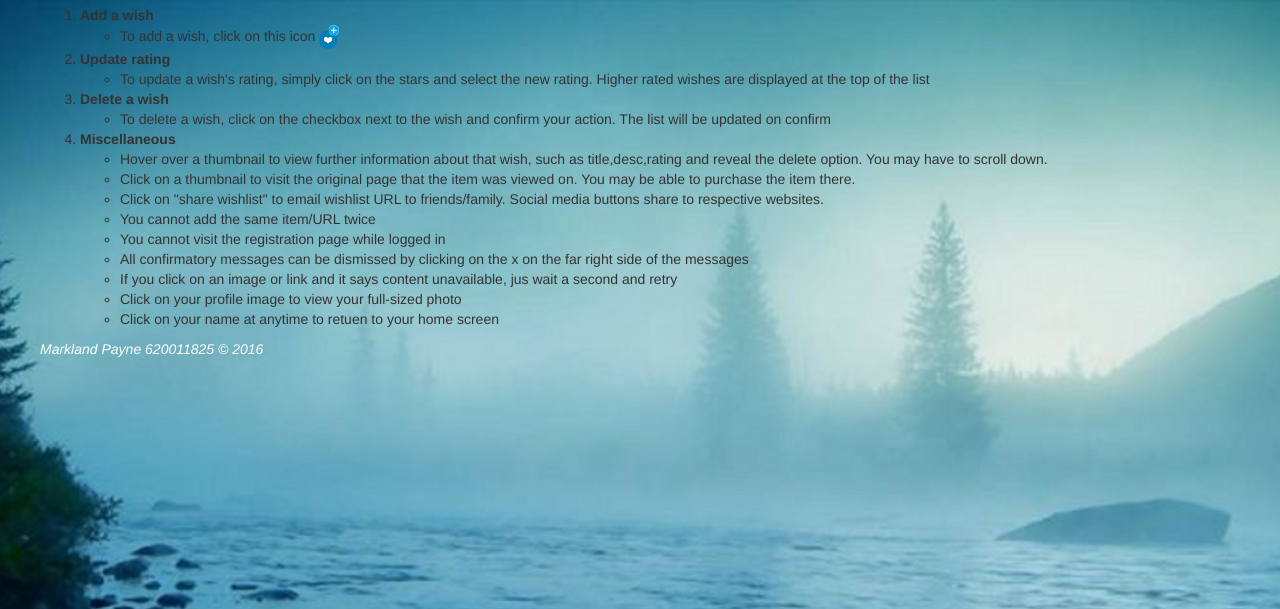
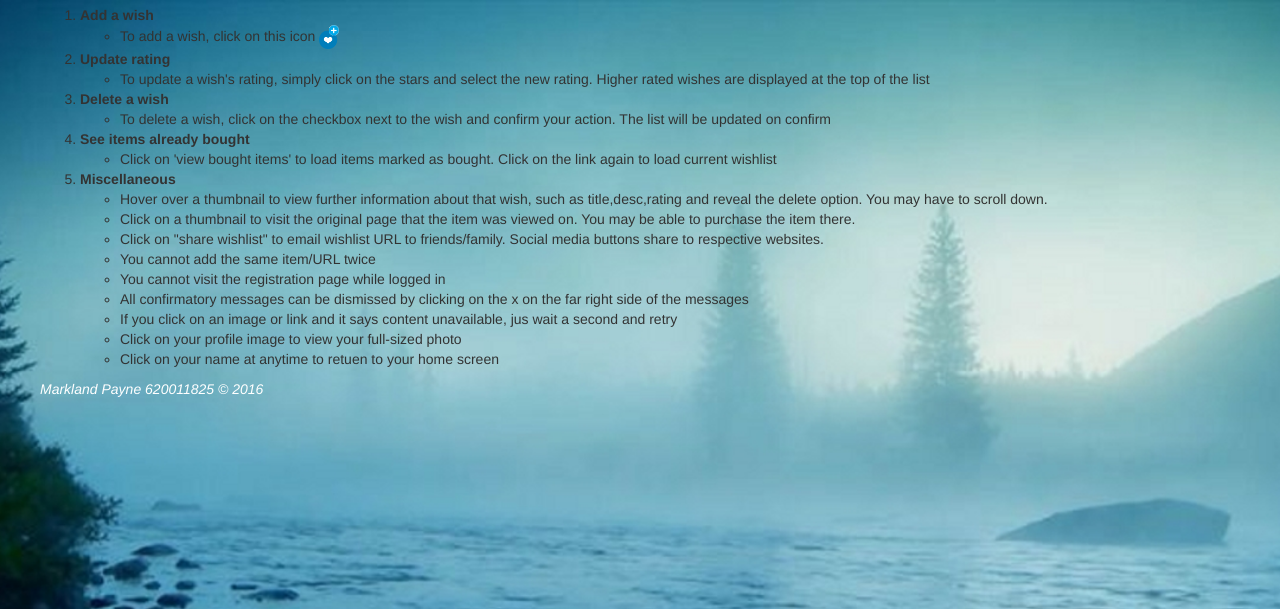
Before and after one commit to marklandp/info3180-project4, a Flask app: page /about/ in a window 1280 px wide. Shown: the top 609 px of the page. Run offline with Flask 2, Linux system fonts and the light colour scheme; style sheets or scripts are compiled from the project's sources; some libraries are stand-ins or nearby versions.

Commit message:
updated docs

```diff
--- a/app/templates/about.html
+++ b/app/templates/about.html
@@ -19,6 +19,10 @@
     <ul>
         <li>To delete a wish, click on the checkbox next to the wish and confirm your action. The list will be updated on confirm</li>
     </ul>
+    <li><strong>See items already bought</strong></li>
+    <ul>
+        <li>Click on 'view bought items' to load items marked as bought. Click on the link again to load current wishlist</li>
+    </ul>
     <li><strong>Miscellaneous</strong></li>
     <ul>
         <li>Hover over a thumbnail to view further information about that wish, such as title,desc,rating and reveal the delete option. You may have to scroll down.</li>
```
Also changed, not shown: README.md.
